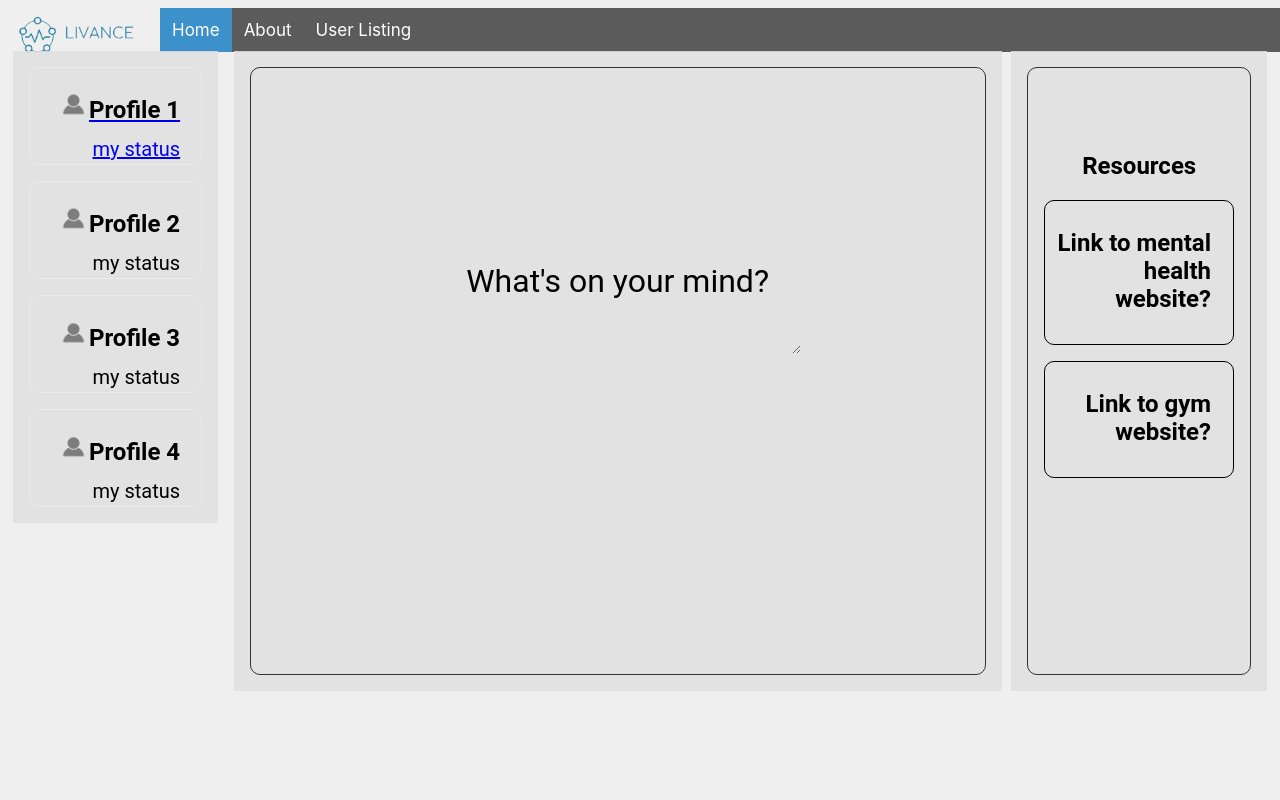
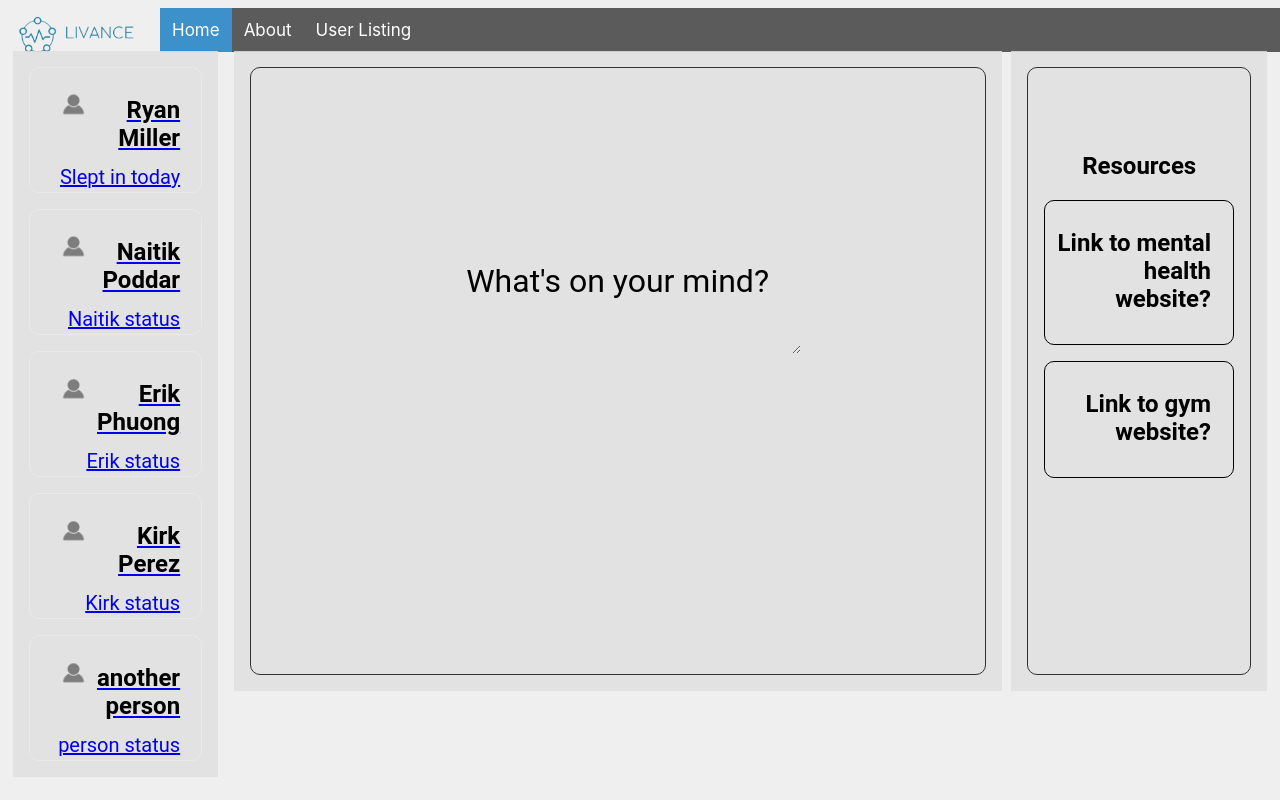
Before and after one commit to NaitikP04/livance, a Next.js app in the folder nextjs-blog/: page / in a window 1280 px wide. Built offline with nearby package versions, Linux system fonts and the light colour scheme.

Commit message:
users working

```diff
--- /dev/null
+++ b/nextjs-blog/data.json
@@ -0,0 +1,44 @@
+{
+    "users": [
+        {
+            "id": 0,
+            "name": "Ryan Miller",
+            "status": "Slept in today",
+            "about": "this is an about thingy",
+            "history": "this is health history",
+            "profilePic": "https://i.redd.it/zhf9kr5fjs661.jpg"
+        },
+        {
+            "id": 1,
+            "name": "Naitik Poddar",
+            "status": "Naitik status",
+            "about": "this is an about thingy",
+            "history": "this is health history",
+            "profilePic": "https://i.redd.it/zhf9kr5fjs661.jpg"
+        },
+        {
+            "id": 2,
+            "name": "Erik Phuong",
+            "status": "Erik status",
+            "about": "this is an about thingy",
+            "history": "this is health history",
+            "profilePic": "https://cdn.discordapp.com/attachments/1071312850271875072/1071575083832852530/9587850A-0AAA-447B-BFF1-D572B6C13EBE.JPG"
+        },
+        {
+            "id": 3,
+            "name": "Kirk Perez",
+            "status": "Kirk status",
+            "about": "this is an about thingy",
+            "history": "this is health history",
+            "profilePic": "https://i.redd.it/zhf9kr5fjs661.jpg"
+        },
+        {
+            "id": 3,
+            "name": "another person",
+            "status": "person status",
+            "about": "this is an about thingy",
+            "history": "this is health history",
+            "profilePic": "https://i.redd.it/zhf9kr5fjs661.jpg"
+        }
+    ]
+}
--- a/nextjs-blog/pages/index.js
+++ b/nextjs-blog/pages/index.js
@@ -5,7 +5,8 @@ import Link from 'next/link';
 import Image from 'next/image';
 import Layout  from '../components/layout';
 
-export default function Home() {
+export default function Home(props) {
+  const users = props.users
   return (
     <div className={styles.container}>
       <div>
@@ -20,30 +21,16 @@ export default function Home() {
       </div>
       <div>
           <div className={styles.sidebarleft}>
-            <Link href="/users/profile">
-            <div className={styles.card}>
-              <img src="/profile.png" alt="Profile 1" className={styles.profileimage}/>
-              <h2>Profile 1</h2>
-              <p>my status</p>
-            </div>
-            </Link>
-            <div className={styles.card}>
-            <img src="/profile.png" alt="Profile 1" className={styles.profileimage}/>
-              <h2>Profile 2</h2>
-              <p>my status</p>
-            </div>
-            <div className={styles.card}>
-            <img src="/profile.png" alt="Profile 1" className={styles.profileimage}/>
-              <h2>Profile 3</h2>
-              <p>my status</p>
-            </div>
-            <div className={styles.card}>
-            <img src="/profile.png" alt="Profile 1" className={styles.profileimage}/>
-              <h2>Profile 4</h2>
-              <p>my status</p>
-            </div>
+            {users.map(user => (
+              <Link href={"/users/" + user.id}>
+              <div className={styles.card}>
+                <img src="/profile.png" alt={user.name} className={styles.profileimage}/>
+                <h2>{user.name}</h2>
+                <p>{user.status}</p>
+              </div>
+              </Link>
+            ))}
           </div>
-
           <div className={styles.sidebarmiddle}>
             <div className={styles.card2}>
               <textarea className={styles.textarea}  placeholder="What's on your mind?" rows="6" cols="50"></textarea>
@@ -119,3 +106,16 @@ export default function Home() {
 
   )
 }
+
+// Fetching data from the JSON file
+import fsPromises from 'fs/promises';
+import path from 'path'
+export async function getStaticProps() {
+  const filePath = path.join(process.cwd(), 'data.json');
+  const jsonData = await fsPromises.readFile(filePath);
+  const objectData = JSON.parse(jsonData);
+
+  return {
+    props: objectData
+  }
+}
```
Also changed, not shown: nextjs-blog/pages/users/[id].js (renamed from nextjs-blog/pages/users/profile.js, +41 -5 lines).
